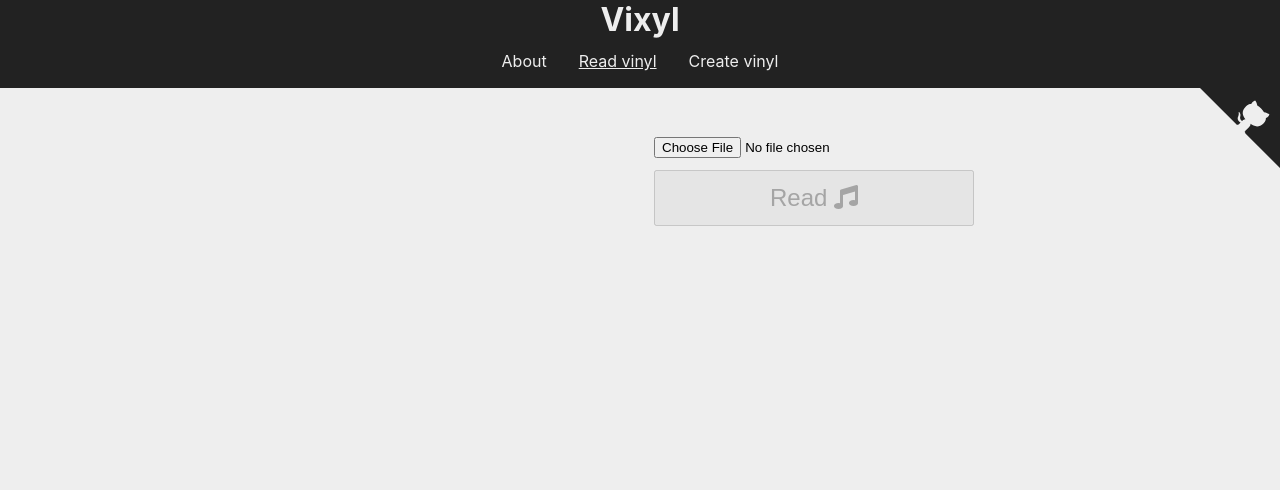
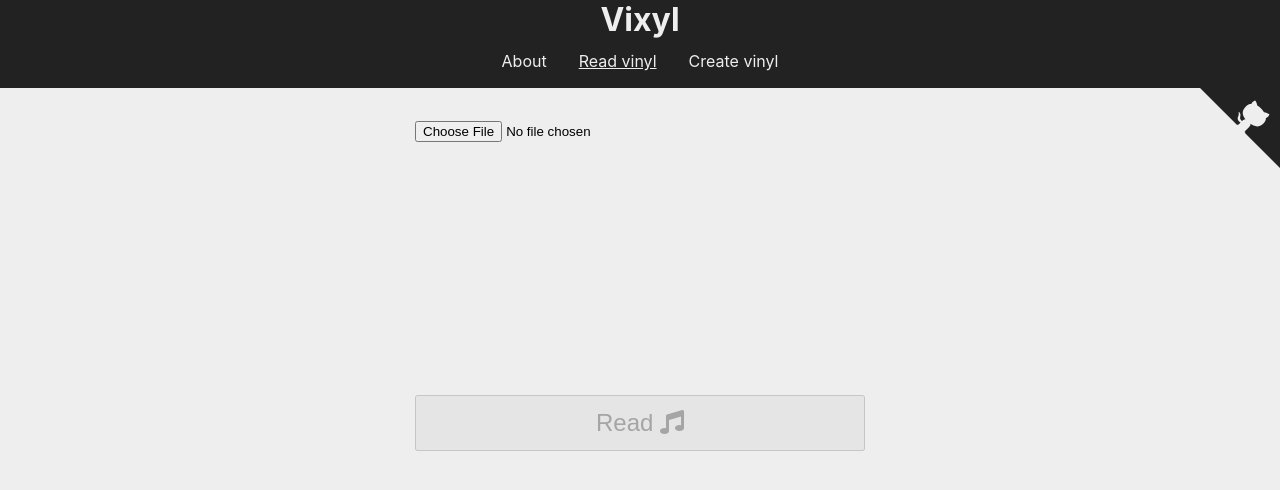
Before and after one commit to LucaScorpion/vixyl, a React (Create React App) app: page /#/read in a window 1280 px wide. Shown: the top 490 px of the page. Built offline with nearby package versions, Linux system fonts and the light colour scheme.

Commit message:
Styling changes and some cleanup

```diff
--- a/src/AboutPage.tsx
+++ b/src/AboutPage.tsx
@@ -4,7 +4,7 @@ import vinyl from './images/vinyl.png';
 
 const AboutPage: React.FC = () => {
   return (
-    <main>
+    <main style={{ maxWidth: 1000 }}>
       <h3>Vixyl lets you read and create pixel art vinyls.</h3>
 
       <p>
--- a/src/CreateVinylPage.tsx
+++ b/src/CreateVinylPage.tsx
@@ -118,17 +118,6 @@ const CreateVinylPage: React.FC = () => {
 
   return (
     <main className='flex-center'>
-      <div>
-        <canvas
-          {...canvasProps}
-          ref={canvasRef}
-          style={{
-            marginRight: 48,
-            maxWidth: 800,
-            maxHeight: 800,
-          }}
-        />
-      </div>
       <div className='controls'>
         <input type='file' className='row' onChange={selectFile} />
 
@@ -162,6 +151,9 @@ const CreateVinylPage: React.FC = () => {
         </div>
         }
       </div>
+      <div>
+        <canvas {...canvasProps} ref={canvasRef} />
+      </div>
     </main>
   );
 };
--- a/src/ReadVinylPage.tsx
+++ b/src/ReadVinylPage.tsx
@@ -1,4 +1,4 @@
-import React, { useCallback, useEffect, useRef, useState } from 'react';
+import React, { ChangeEvent, useCallback, useEffect, useRef, useState } from 'react';
 import CanvasImage from './vinyl/CanvasImage';
 import Icon from './components/Icon';
 import DataPreview from './components/DataPreview';
@@ -39,6 +39,26 @@ const ReadVinylPage: React.FC = () => {
     setVinyl(new CanvasImage(context));
   }, [image]);
 
+  const selectFile = useCallback((e: ChangeEvent<HTMLInputElement>) => {
+    // Check if a file is selected.
+    const file = e.currentTarget.files?.item(0);
+    if (!file) {
+      return;
+    }
+
+    // Clear the previous decoded data.
+    setFileData(undefined);
+
+    // Read the file into state.
+    const reader = new FileReader();
+    reader.addEventListener('load', () => {
+      if (typeof reader.result === 'string') {
+        setImageData(reader.result);
+      }
+    });
+    reader.readAsDataURL(file);
+  }, []);
+
   const readVinyl = useCallback(async () => {
     if (!vinyl) {
       return;
@@ -57,45 +77,20 @@ const ReadVinylPage: React.FC = () => {
 
   return (
     <main className='flex-center'>
-      <div>
-        <canvas
-          ref={canvasRef}
-          width={image?.width}
-          height={image?.height}
-          style={{
-            marginRight: 48,
-            width: image?.width,
-            height: image?.height,
-            maxWidth: 800,
-            maxHeight: 800,
-          }}
-        />
-      </div>
-      <div className='controls'>
+      <div className='controls wide'>
         <input
           type='file'
           accept='image/*'
-          onChange={(e) => {
-            // Check if a file is selected.
-            const file = e.currentTarget.files?.item(0);
-            if (!file) {
-              return;
-            }
-
-            // Clear the previous decoded data.
-            setFileData(undefined);
-
-            // Read the file into state.
-            const reader = new FileReader();
-            reader.addEventListener('load', () => {
-              if (typeof reader.result === 'string') {
-                setImageData(reader.result);
-              }
-            });
-            reader.readAsDataURL(file);
-          }}
+          onChange={selectFile}
           className='row'
         />
+
+        <div className='center'>
+          <canvas ref={canvasRef} className='row' width={image?.width} height={image?.height} style={{
+            maxWidth: image?.width,
+            maxHeight: image?.height,
+          }} />
+        </div>
 
         <button
           className='big'
@@ -112,7 +107,9 @@ const ReadVinylPage: React.FC = () => {
             <Icon icon='spinner' className='fa-pulse' /> Loading...
         </div>
         }
-        {fileData && <DataPreview type={fileData.type} data={fileData.data} />}
+        <div className='center'>
+          {fileData && <DataPreview type={fileData.type} data={fileData.data} />}
+        </div>
       </div>
     </main>
   );
--- a/src/index.scss
+++ b/src/index.scss
@@ -23,7 +23,6 @@ header {
   width: 100%;
   text-align: center;
   background-color: #222;
-  margin-bottom: 48px;
   height: $headerHeight;
   display: flex;
   align-items: center;
@@ -62,20 +61,34 @@ header {
   justify-content: center;
 
   main {
-    width: 1200px;
+    margin: 32px;
 
     &.flex-center {
       display: flex;
       justify-content: center;
     }
-  }
 
-  .controls {
-    width: 320px;
+    canvas {
+      margin-left: 64px;
+      max-width: calc(90vw - 320px);
+      max-height: calc(90vh - 80px);
+    }
 
-    .row {
-      width: 100%;
-      margin-bottom: 12px;
+    .controls {
+      width: 225px;
+
+      &.wide {
+        width: 450px;
+      }
+
+      .row {
+        width: 100%;
+        margin-bottom: 12px;
+      }
+
+      canvas {
+        margin-left: 0;
+      }
     }
   }
 }
@@ -86,3 +99,7 @@ header {
   padding: 12px;
   margin-bottom: 12px;
 }
+
+.center {
+  text-align: center;
+}
```
